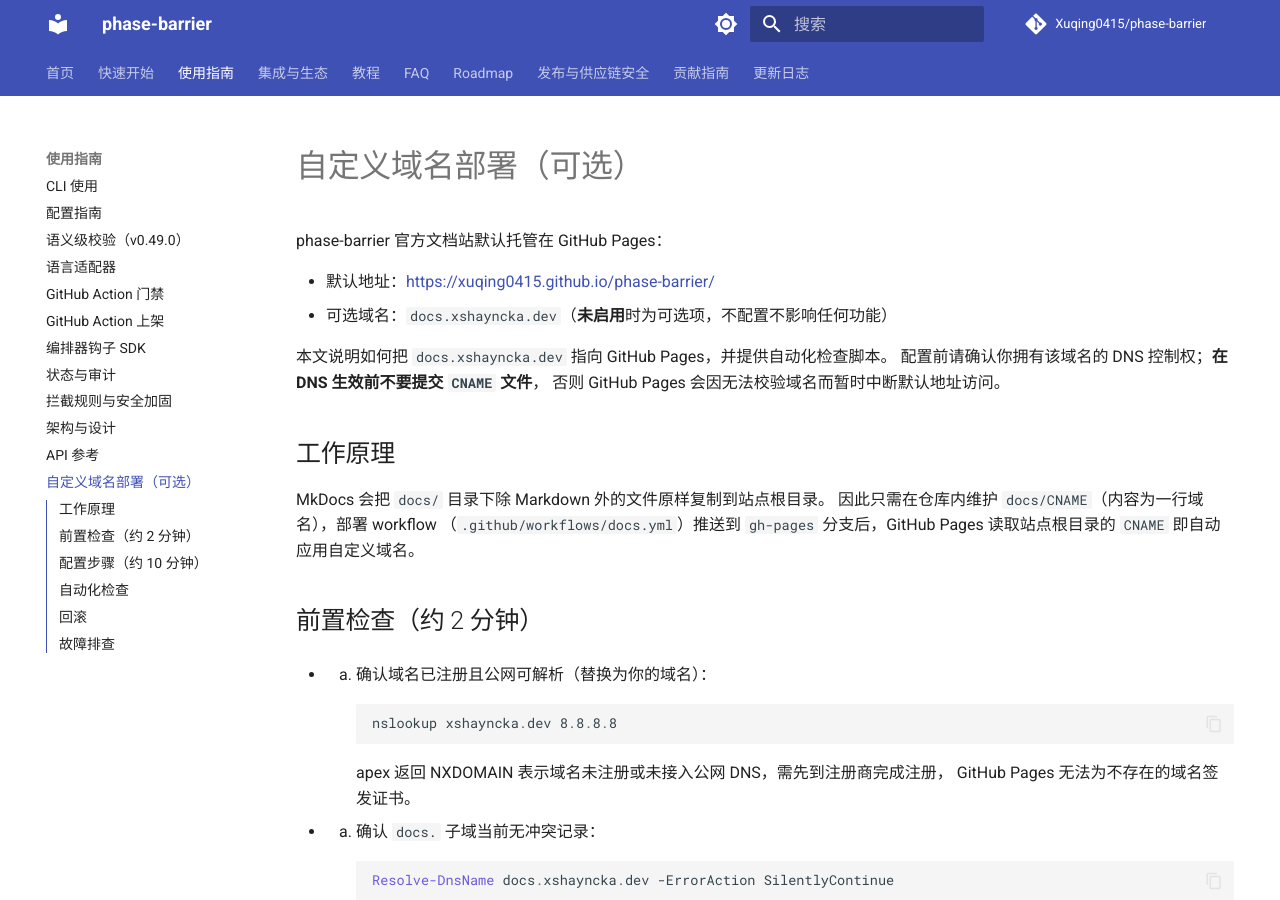
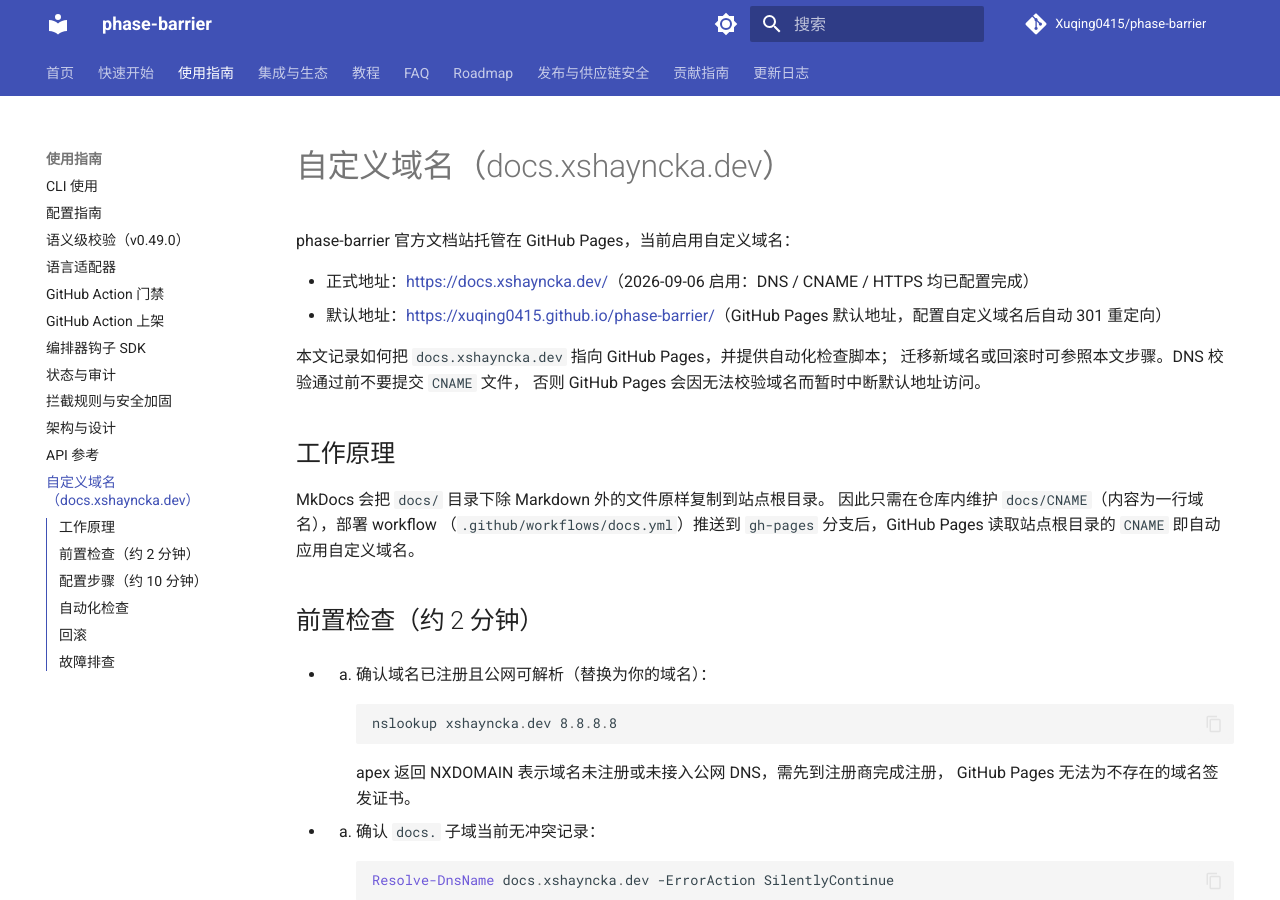
Before and after one commit to Xuqing0415/phase-barrier, an MkDocs documentation site: the page built from docs/custom-domain.md, in a window 1280 px wide and 900 px high. Built offline with MkDocs 1.6.1 and Material for MkDocs 9.7.7, drawn with Linux system fonts in a browser that asks for light colours; comment, search, counter and statistics services are not loaded; some of the changed text lies outside the part shown.

Commit message:
docs: 自定义域名 docs.xshayncka.dev 全量收口——链接与状态文字切到已启用

```diff
--- a/docs/custom-domain.md
+++ b/docs/custom-domain.md
@@ -1,12 +1,12 @@
-# 自定义域名部署（可选）
+# 自定义域名（docs.xshayncka.dev）
 
-phase-barrier 官方文档站默认托管在 GitHub Pages：
+phase-barrier 官方文档站托管在 GitHub Pages，当前启用自定义域名：
 
-- 默认地址：<https://xuqing0415.github.io/phase-barrier/>
-- 可选域名：`docs.xshayncka.dev`（**未启用**时为可选项，不配置不影响任何功能）
+- 正式地址：<https://docs.xshayncka.dev/>（2026-09-06 启用：DNS / CNAME / HTTPS 均已配置完成）
+- 默认地址：<https://xuqing0415.github.io/phase-barrier/>（GitHub Pages 默认地址，配置自定义域名后自动 301 重定向）
 
-本文说明如何把 `docs.xshayncka.dev` 指向 GitHub Pages，并提供自动化检查脚本。
-配置前请确认你拥有该域名的 DNS 控制权；**在 DNS 生效前不要提交 `CNAME` 文件**，
+本文记录如何把 `docs.xshayncka.dev` 指向 GitHub Pages，并提供自动化检查脚本；
+迁移新域名或回滚时可参照本文步骤。DNS 校验通过前不要提交 `CNAME` 文件，
 否则 GitHub Pages 会因无法校验域名而暂时中断默认地址访问。
 
 ## 工作原理
@@ -97,6 +97,6 @@
 | `check_custom_domain.py --strict` 退出 1 | 仓库内尚无 `CNAME` 或内容与期望域名不一致 |
 | `nslookup xshayncka.dev 8.8.8.8` 返回 NXDOMAIN | 域名未注册或未接入公网 DNS：先完成注册与实名，再继续后续步骤 |
 
-> **状态（截至 2026-09-06）**：目标域名改为 `docs.xshayncka.dev`（`xshayncka.dev`
-> 已注册）；DNS CNAME 与 `docs/CNAME` 尚未配置，CI 检查输出非阻塞警告属预期；
-> DNS 就绪后按本文启用。
+> **状态（截至 2026-09-06）**：`docs.xshayncka.dev` 已启用——DNS CNAME、`docs/CNAME`、
+> GitHub Pages 自定义域名与 HTTPS 证书均配置完成，`https://docs.xshayncka.dev/` 返回 200，
+> 旧默认地址 301 重定向至新域名。
--- a/mkdocs.yml
+++ b/mkdocs.yml
@@ -1,6 +1,6 @@
 site_name: phase-barrier
 site_description: 反捷径校验 Skill：阶段门禁 + 证据校验 + 工具拦截，强制编码 Agent 遵循标准工程师 SOP
-site_url: https://xuqing0415.github.io/phase-barrier/
+site_url: https://docs.xshayncka.dev/
 repo_url: https://github.com/Xuqing0415/phase-barrier
 repo_name: Xuqing0415/phase-barrier
 edit_uri: blob/main/docs/
@@ -57,7 +57,7 @@
       - 拦截规则与安全加固: security-rules.md
       - 架构与设计: architecture.md
       - API 参考: api.md
-      - 自定义域名部署（可选）: custom-domain.md
+      - 自定义域名（docs.xshayncka.dev）: custom-domain.md
   - 集成与生态:
       - Agent 框架集成: integrations.md
       - 插件与生态: plugins.md
```
Also changed, not shown: CHANGELOG.md (+1 -1 lines), CONTRIBUTING.md (+3 -2 lines), README.md (+2 -2 lines), docs/index.md (+3 -2 lines), docs/promotion/README.md (+2 -2 lines), docs/roadmap.md (+5 -3 lines), docs/video-tutorial-template.md (+1 -1 lines), 1 other file.
